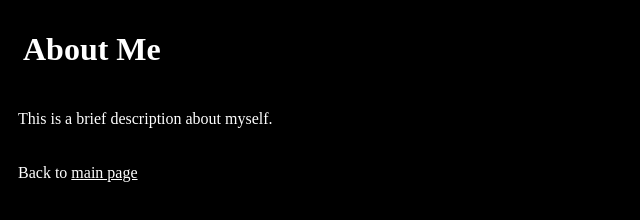
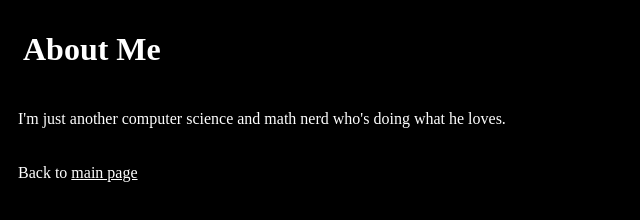
Before and after one commit to Adam-Karlstedt/website, a plain HTML site: page ~karls071/about-me.html in a window 1280 px wide. Shown: the whole page, without its empty margins (0-640 px from the left). Drawn offline with Linux system fonts and the light colour scheme.

Commit message:
Updated about-me section

```diff
--- a/~karls071/about-me.html
+++ b/~karls071/about-me.html
@@ -11,7 +11,7 @@
   </head>
   <body>
     <h1>About Me </h1>
-    <p>This is a brief description about myself.</p>
+    <p>I'm just another computer science and math nerd who's doing what he loves.</p>
     <p>Back to <a href="../~karls071/-_wordpress.html">main page</a></p>
   </body>
 </html>
```
